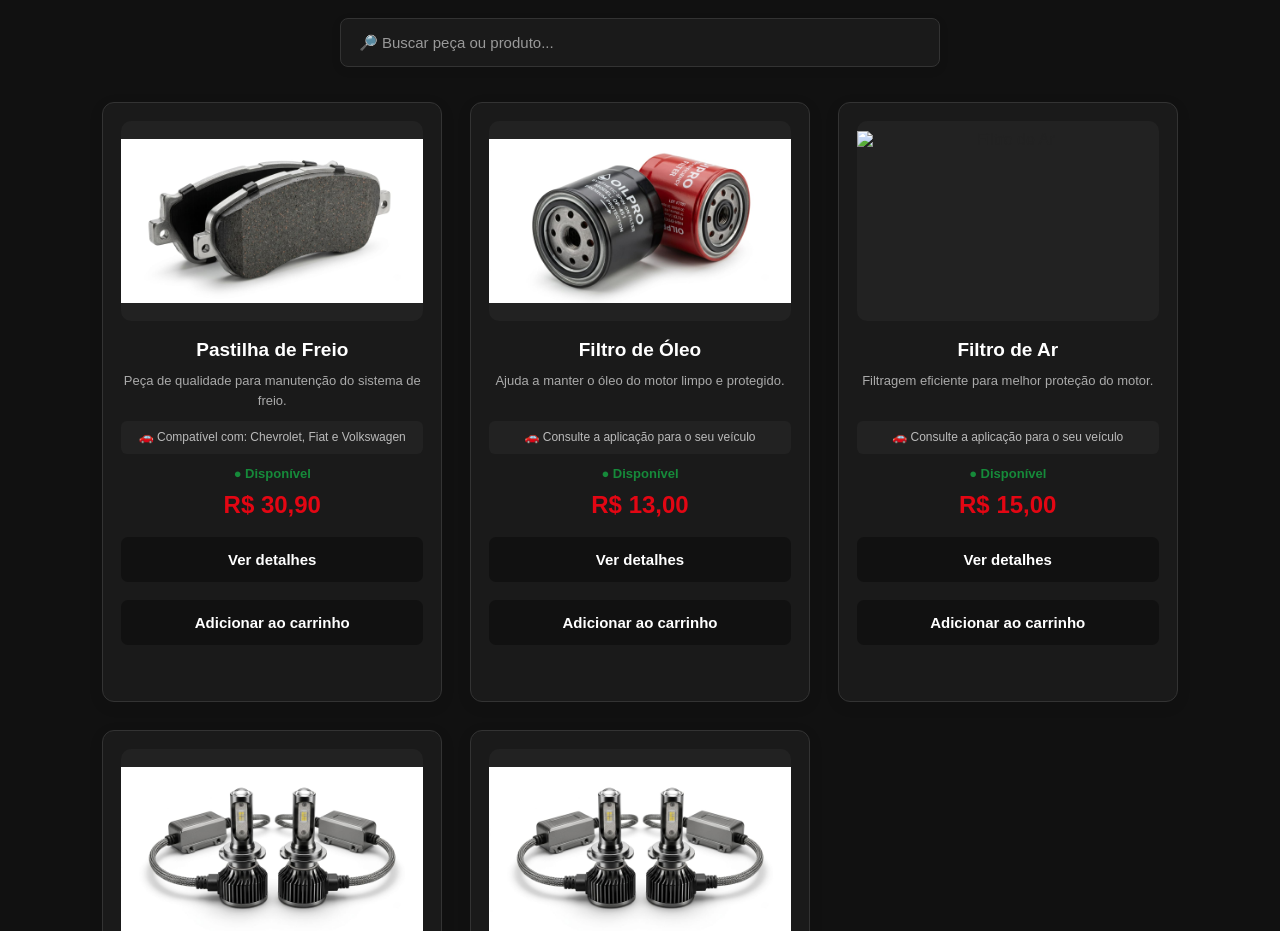
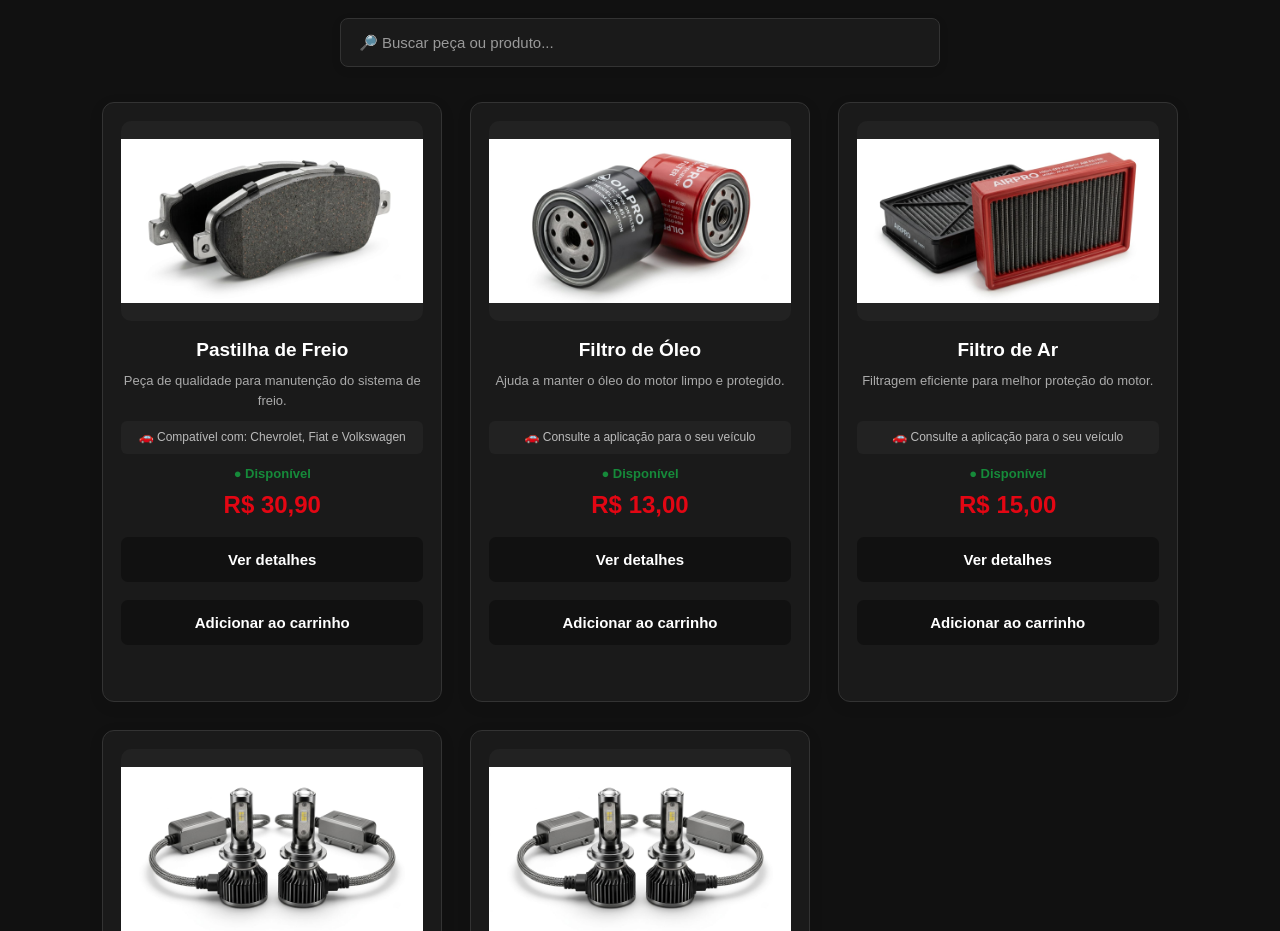
Before and after one commit to lenzautopecas/lenz-auto-pecas, a plain HTML site: page index.html in a window 1280 px wide. Shown: the part 1200-2131 px from the top of the page. Drawn offline with Linux system fonts and the light colour scheme; files whose address does not match are found by name.

Commit message:
Update index.html

```diff
--- a/index.html
+++ b/index.html
@@ -250,7 +250,7 @@
         <div class="produto">
 
             <div class="imagem-produto">
-                <img src="imagens/produto3.jpg" alt="Filtro de Ar">
+                <img src="produto3.jpg" alt="Filtro de Ar">
             </div>
 
             <h3>Filtro de Ar</h3>
```
